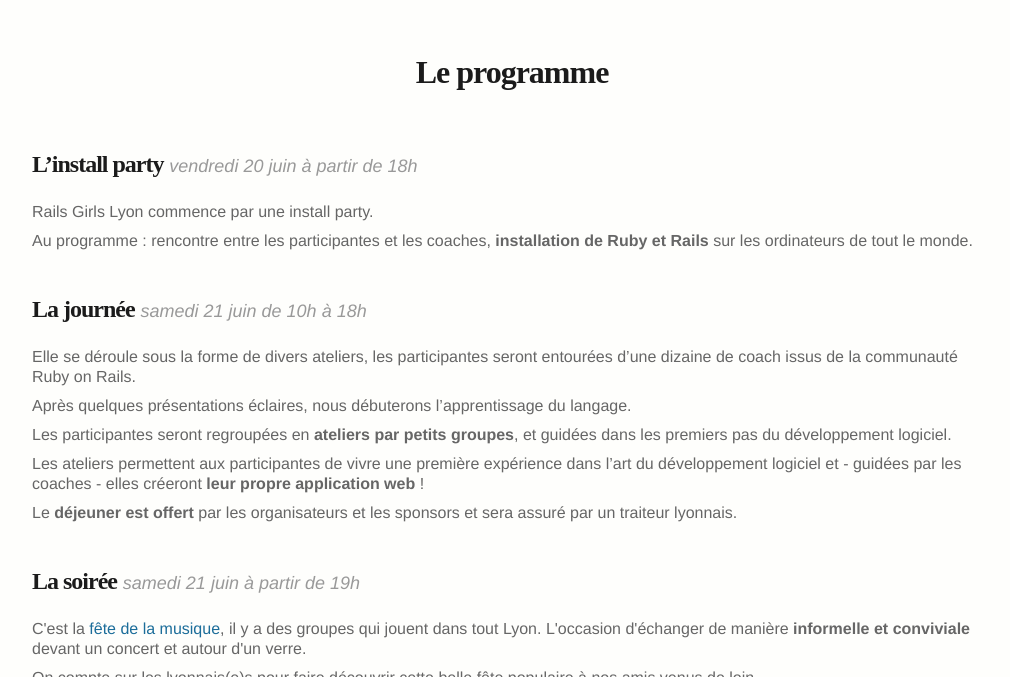
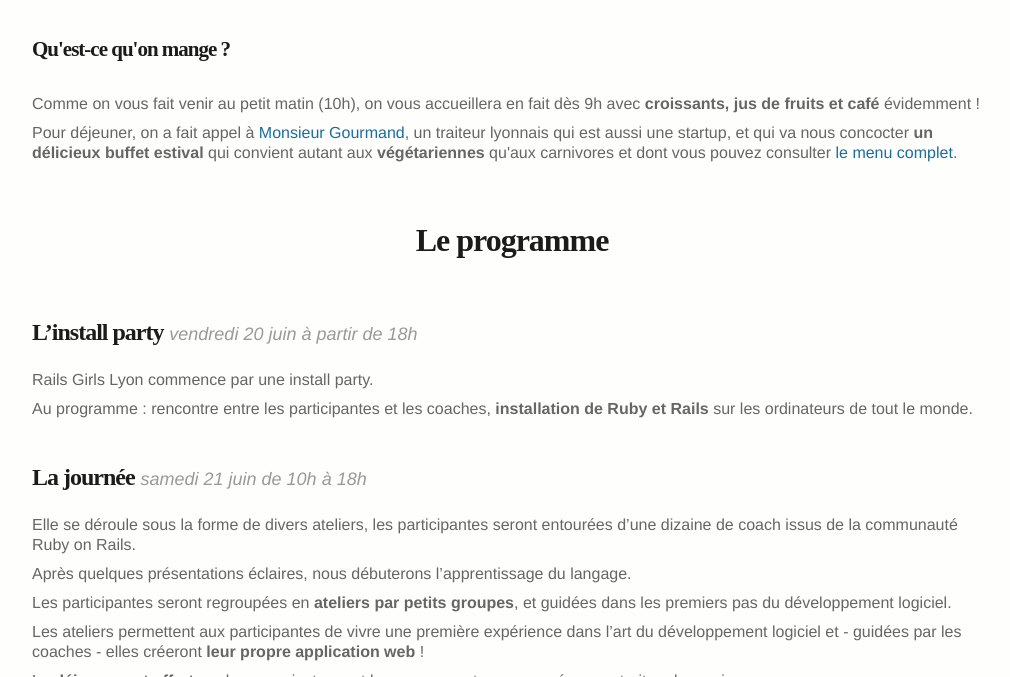
Before and after one commit to lyonrb/railsgirly, a Jekyll site: the page built from index.html, in a window 1280 px wide and 900 px high, scrolled down 1715 px, cut to the strip 223-900 px from the top of the window. Shown: the whole strip, without its empty margins (118-1128 px from the left). Built offline with Jekyll 4.4.1, drawn with Linux system fonts in a browser that asks for light colours; nearby versions of some CDN libraries; some web fonts are replaced; library files that are not in the unit come from our copies.

Commit message:
Add MrGourmand as a partner

```diff
--- a/_includes/infos.html
+++ b/_includes/infos.html
@@ -22,4 +22,12 @@
     <p>Si vous êtes perdu(e), vous pouvez toujours les appeler au 09&nbsp;81&nbsp;41&nbsp;37&nbsp;17 ou nous appeler au 07&nbsp;61&nbsp;90&nbsp;93&nbsp;62.</p>
   </div>
 
+  <div style="clear: both"></div>
+
+  <h3>Qu'est-ce qu'on mange ?</h3>
+
+  <p>Comme on vous fait venir au petit matin (10h), on vous accueillera en fait dès 9h avec <b>croissants, jus de fruits et café</b> évidemment !</p>
+
+  <p>Pour déjeuner, on a fait appel à <a href="http://www.monsieurgourmand.com">Monsieur Gourmand</a>, un traiteur lyonnais qui est aussi une startup, et qui va nous concocter <b>un délicieux buffet estival</b> qui convient autant aux <b>végétariennes</b> qu'aux carnivores et dont vous pouvez consulter <a href="assets/img/menu.pdf">le menu complet</a>.</p>
+
 </section>
--- a/_includes/partenaires.html
+++ b/_includes/partenaires.html
@@ -2,15 +2,19 @@
 
   <h2>Nos partenaires</h2>
 
-  <div class="span4 partner-logo">
+  <div class="span3 partner-logo">
     <a href="http://gitparis.com"><img src="/assets/img/girlsintech.png" alt="Girls In Tech Paris" /></a>
   </div>
 
-  <div class="span4 partner-logo">
+  <div class="span3 partner-logo">
+    <a href="http://www.monsieurgourmand.com"><img src="/assets/img/mrgourmand.png" alt="Le Wagon" /></a>
+  </div>
+
+  <div class="span3 partner-logo">
     <a href="http://www.la-cordee.net"><img src="/assets/img/lacordee.png" alt="La Cordee" /></a>
   </div>
 
-  <div class="span4 partner-logo">
+  <div class="span3 partner-logo">
     <a href="http://www.lewagon.org"><img src="/assets/img/lewagon.png" alt="Le Wagon" /></a>
   </div>
 
```
Also changed, not shown: assets/img/girlsintech.png, assets/img/lacordee.png, assets/img/lewagon.png, assets/img/mrgourmand.png (added), 1 other file.
